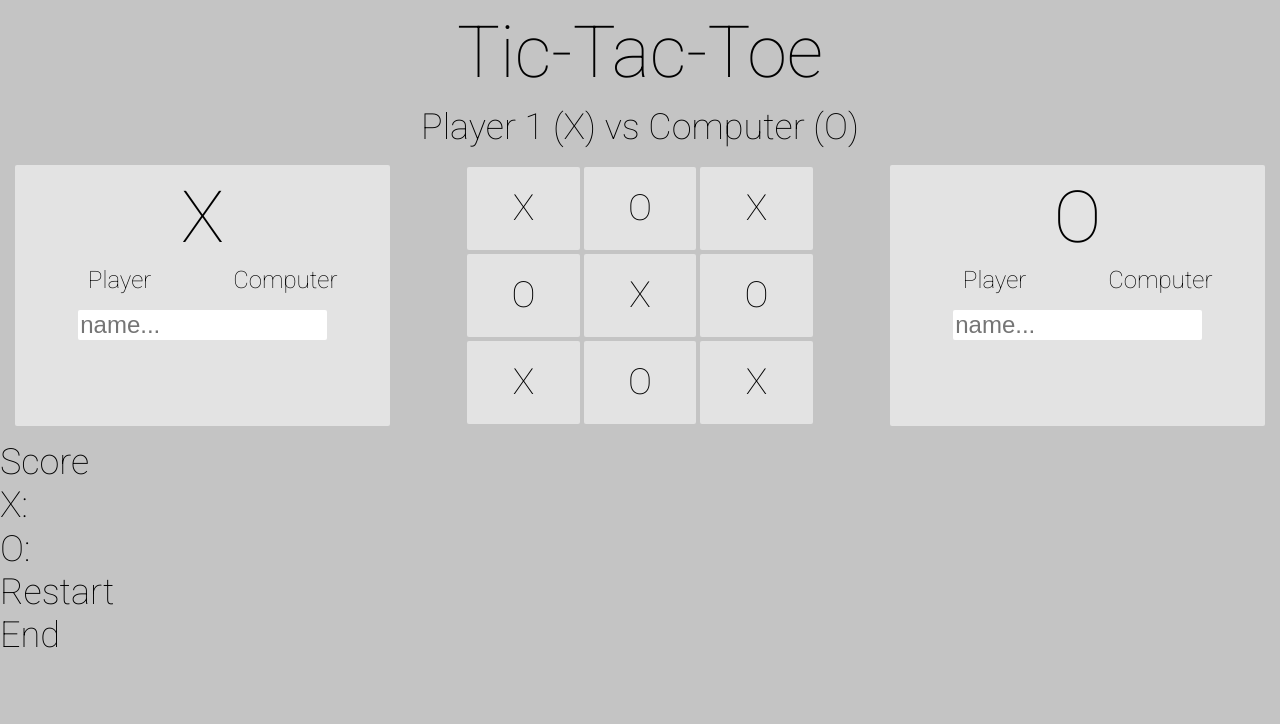
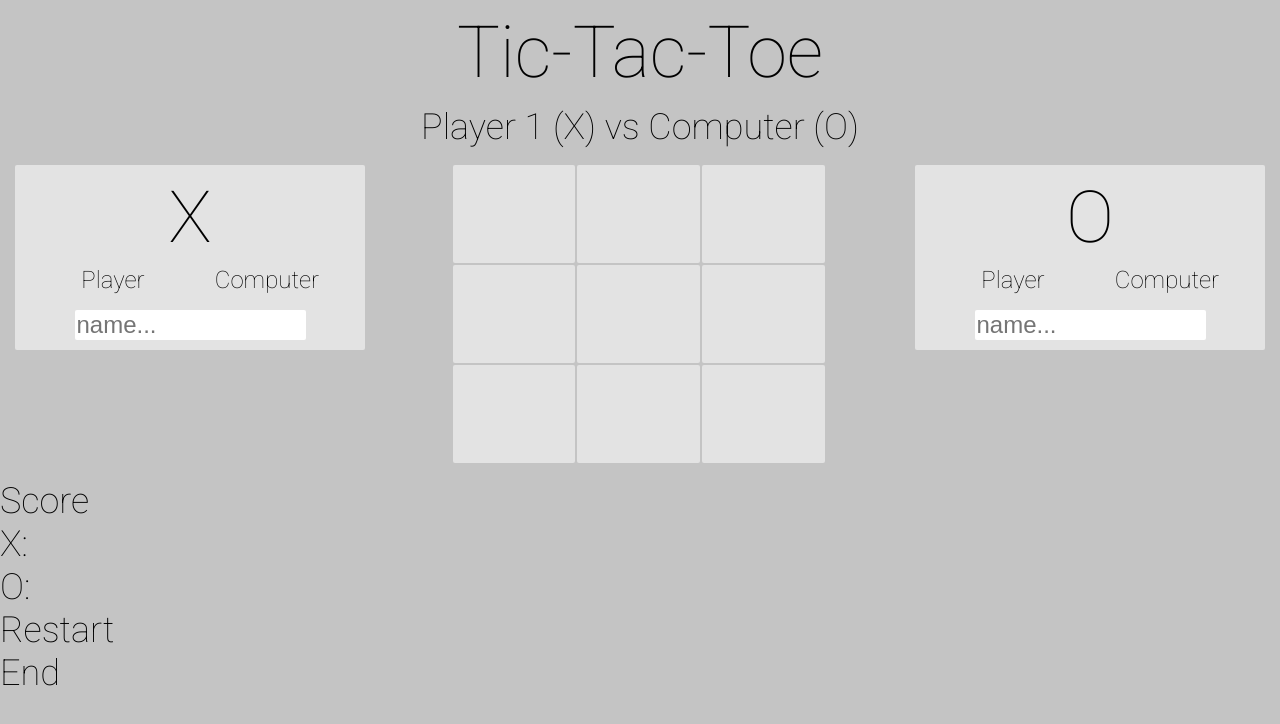
Before and after one commit to nickfrahm/TicTacToe, a plain HTML site: page index.html in a window 1280 px wide. Drawn offline with Linux system fonts and the light colour scheme.

Commit message:
styled gameboard for desktop

```diff
--- a/index.html
+++ b/index.html
@@ -1,5 +1,6 @@
 <!DOCTYPE html>
 <html lang="en">
+
 <head>
     <meta charset="UTF-8">
     <meta http-equiv="X-UA-Compatible" content="IE=edge">
@@ -8,6 +9,7 @@
     <link rel="stylesheet" href="styles.css">
     <title>Tic-Tac-Toe</title>
 </head>
+
 <body>
     <div class="container">
         <h1 class="header lg-text">Tic-Tac-Toe</h1>
@@ -22,15 +24,15 @@
                 <input type="text" placeholder="name..." class="playerCard__nameInput sm-text">
             </div>
             <div class="gameBoard">
-            <div class="gameBoard__tile md-text">X</div>
-            <div class="gameBoard__tile md-text">O</div>
-            <div class="gameBoard__tile md-text">X</div>
-            <div class="gameBoard__tile md-text">O</div>
-            <div class="gameBoard__tile md-text">X</div>
-            <div class="gameBoard__tile md-text">O</div>
-            <div class="gameBoard__tile md-text">X</div>
-            <div class="gameBoard__tile md-text">O</div>
-            <div class="gameBoard__tile md-text">X</div>
+                <div class="gameBoard__tile md-text"><div class="tile__content"></div></div>
+                <div class="gameBoard__tile md-text"><div class="tile__content"></div></div>
+                <div class="gameBoard__tile md-text"><div class="tile__content"></div></div>
+                <div class="gameBoard__tile md-text"><div class="tile__content"></div></div>
+                <div class="gameBoard__tile md-text"><div class="tile__content"></div></div>
+                <div class="gameBoard__tile md-text"><div class="tile__content"></div></div>
+                <div class="gameBoard__tile md-text"><div class="tile__content"></div></div>
+                <div class="gameBoard__tile md-text"><div class="tile__content"></div></div>
+                <div class="gameBoard__tile md-text"><div class="tile__content"></div></div>
             </div>
             <div class="playerCard">
                 <h2 class="playerCard__header lg-text">O</h2>
@@ -55,4 +57,5 @@
     </div>
     <script src="index.js"></script>
 </body>
+
 </html>
--- a/styles.css
+++ b/styles.css
@@ -29,29 +29,35 @@
 
 .row {
     display: flex;
+    align-items: flex-start;
     justify-content: space-between;
     margin: 15px;
 }
 
 .gameBoard {
-    display: flex;
-    justify-content: center;
-    flex-wrap: wrap;
     width: 30%;
-    margin: auto;
+    display: grid;
+    grid-template-columns: 33.3% 33.3% 33.3%;
+    grid-template-rows: 100px 100px 100px;
+    text-align: center;
 }
 
 .gameBoard__tile {
-    width: 30%;
-    text-align: center;
+    background-color: #E3E3E3;
+    display: flex;
+    flex-direction: column;
+    justify-content: center;
+    width: 98%;
+    height: 98%;
     border-radius: 2px;
-    background-color: #E3E3E3;
-    margin: 2px;
-    padding: 20px 0px 20px 0px;
+}
+
+.tile__content {
+
 }
 
 .playerCard {
-    width: 30%;
+    width: 28%;
     display: flex;
     flex-direction: column;
     background-color: #E3E3E3;
```
Lines whose indentation alone changed are shown as unchanged.
